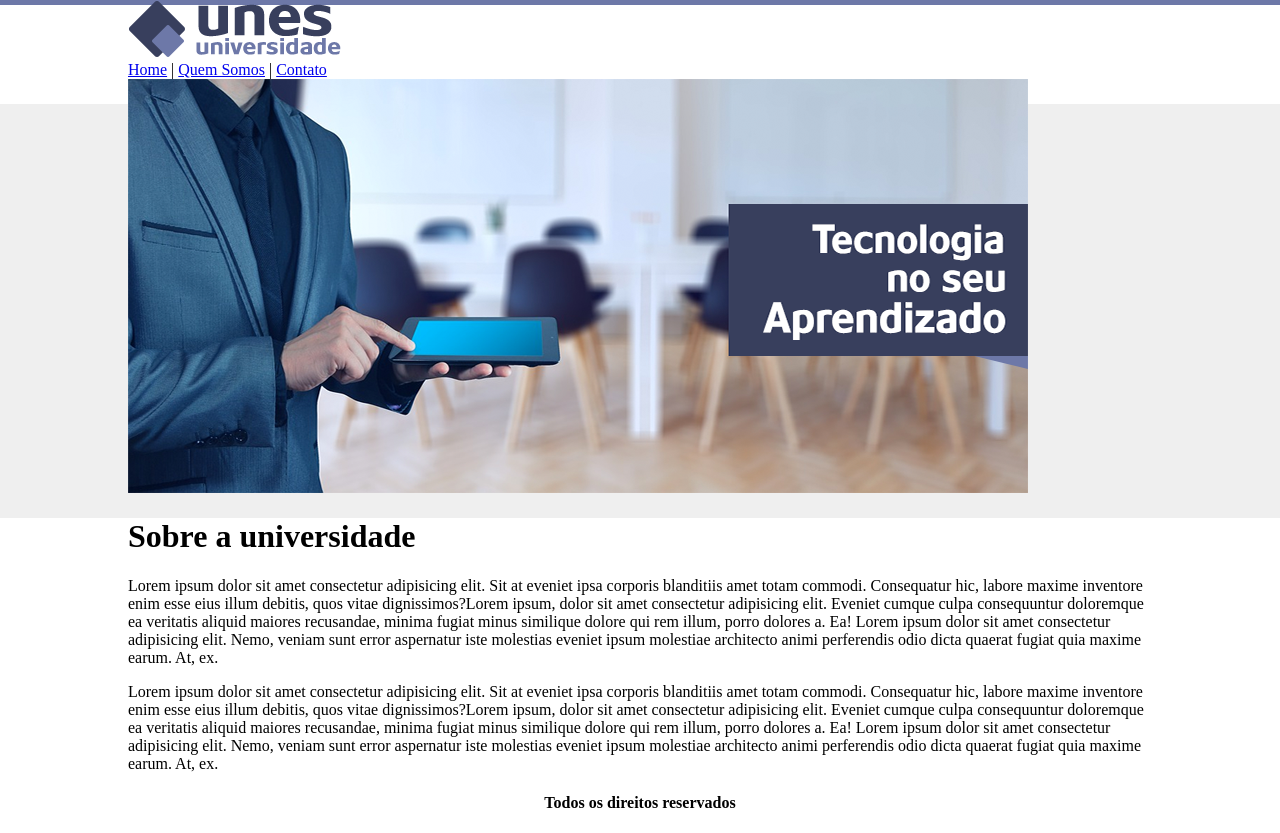
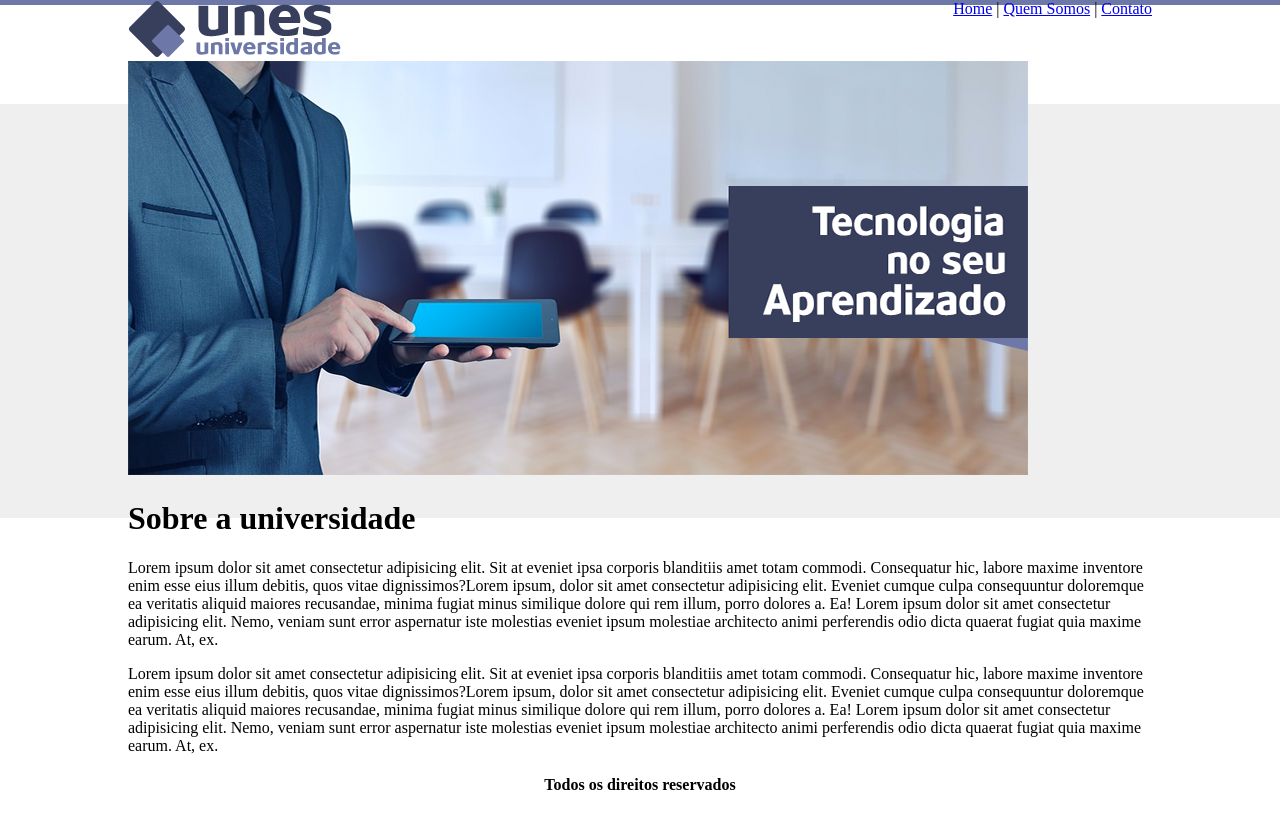
Before and after one commit to gabriel15asouza/PMIC-I, a plain HTML site: page Desafio 1/Index.html in a window 1280 px wide. Drawn offline with Linux system fonts and the light colour scheme.

Commit message:
Update style.css

```diff
--- a/Desafio 1/style.css
+++ b/Desafio 1/style.css
@@ -14,8 +14,7 @@ body {
 }
 
 .link{
-    /* float:right */
-    padding-left: ;
+    float:right
 }
 
 h4 {
```
